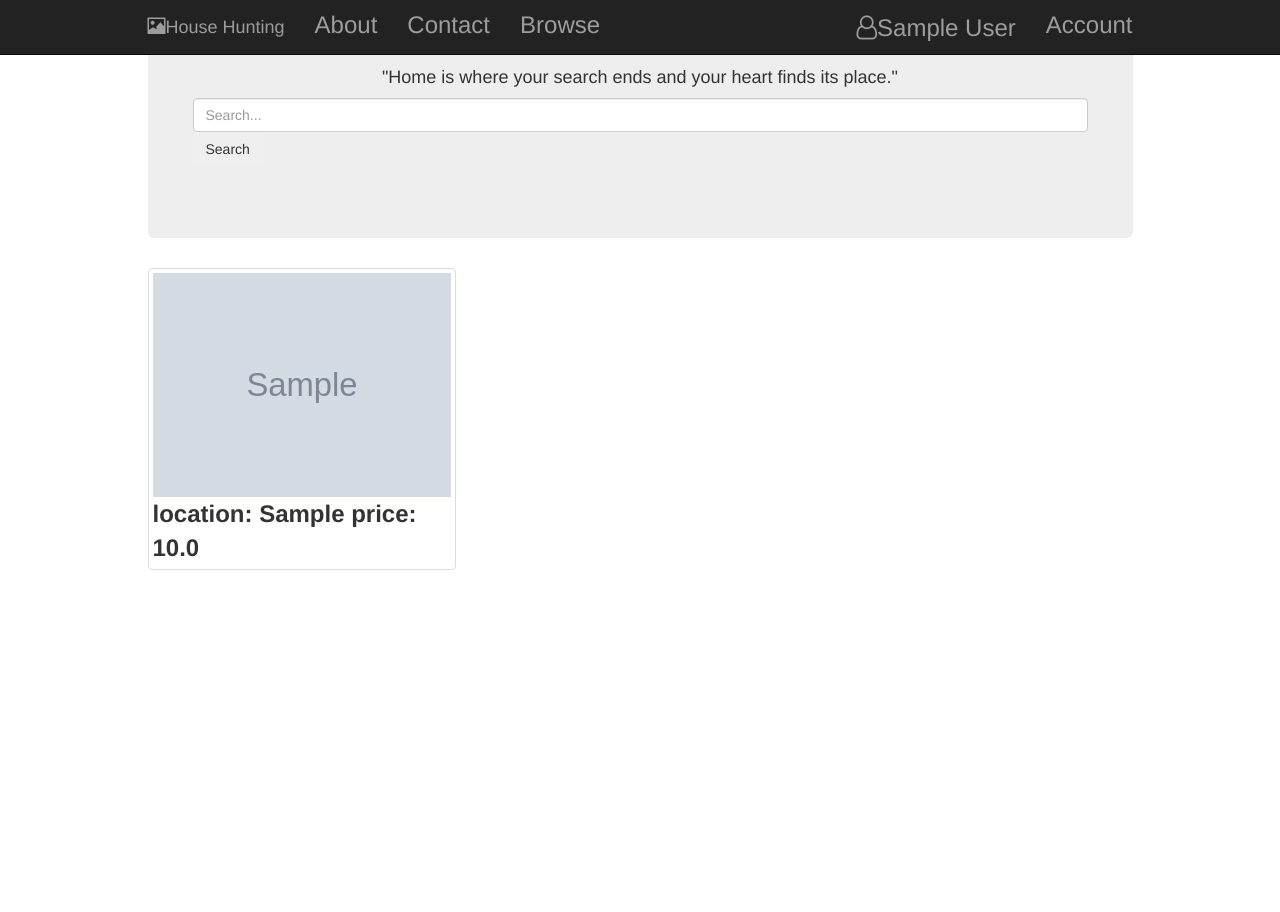
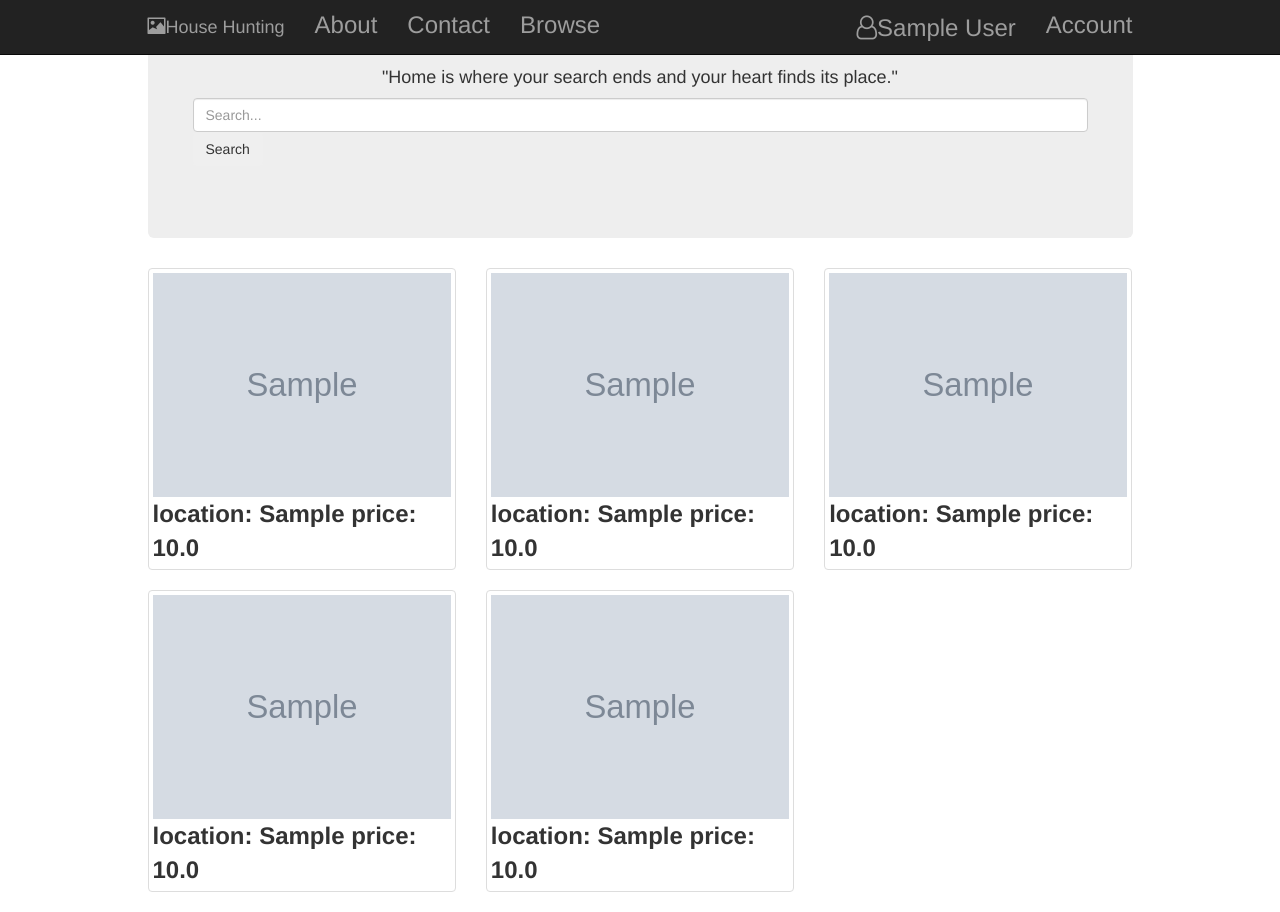
Before and after one commit to AganzeFelicite/House_hunting, a Django app: page /Account/00000000-0000-0000-0000-000000000001 in a window 1280 px wide. Before the commit the page ends 570 px from the top, so only its background shows below. Run offline with Django 4.2, Linux system fonts and the light colour scheme; tables that the repository leaves empty hold one stand-in row (values such as "Sample post"); grey boxes marked "Sample" are stand-in pictures; some libraries are stand-ins or nearby versions.

Commit message:
a for loop to print many house in the account

```diff
--- a/house_hunting/house_hunting_app/templates/house_hunting_app/Account.html
+++ b/house_hunting/house_hunting_app/templates/house_hunting_app/Account.html
@@ -79,7 +79,68 @@
     </div>
   </div>
 
+  {% for item in houses %}
+  <div class="col-lg-4 col-sm-6 ">
+    <div class="thumbnail rounded">
 
+      <a href="{% url 'details' item.house_id  user.user_id %}">
+        <img src="{{ item.image1.url }}" class = "rounded"alt="item.image1">
+      </a>
+
+      <strong>location: {{item.location}} price: {{item.price}}</strong>
+    </div>
+  </div>
+
+
+
+
+  {% endfor %}
+  {% for item in houses %}
+  <div class="col-lg-4 col-sm-6 ">
+    <div class="thumbnail rounded">
+
+      <a href="{% url 'details' item.house_id  user.user_id %}">
+        <img src="{{ item.image1.url }}" class = "rounded"alt="item.image1">
+      </a>
+
+      <strong>location: {{item.location}} price: {{item.price}}</strong>
+    </div>
+  </div>
+
+
+
+
+  {% endfor %}
+
+  {% endfor %}
+  {% for item in houses %}
+  <div class="col-lg-4 col-sm-6 ">
+    <div class="thumbnail rounded">
+
+      <a href="{% url 'details' item.house_id  user.user_id %}">
+        <img src="{{ item.image1.url }}" class = "rounded"alt="item.image1">
+      </a>
+
+      <strong>location: {{item.location}} price: {{item.price}}</strong>
+    </div>
+  </div>
+
+  {% for item in houses %}
+  <div class="col-lg-4 col-sm-6 ">
+    <div class="thumbnail rounded">
+
+      <a href="{% url 'details' item.house_id  user.user_id %}">
+        <img src="{{ item.image1.url }}" class = "rounded"alt="item.image1">
+      </a>
+
+      <strong>location: {{item.location}} price: {{item.price}}</strong>
+    </div>
+  </div>
+
+
+
+
+  {% endfor %}
 
 
   {% endfor %}
```
Also changed, not shown: house_hunting/house_hunting_app/templates/house_hunting_app/details.html (+3 -5 lines).
